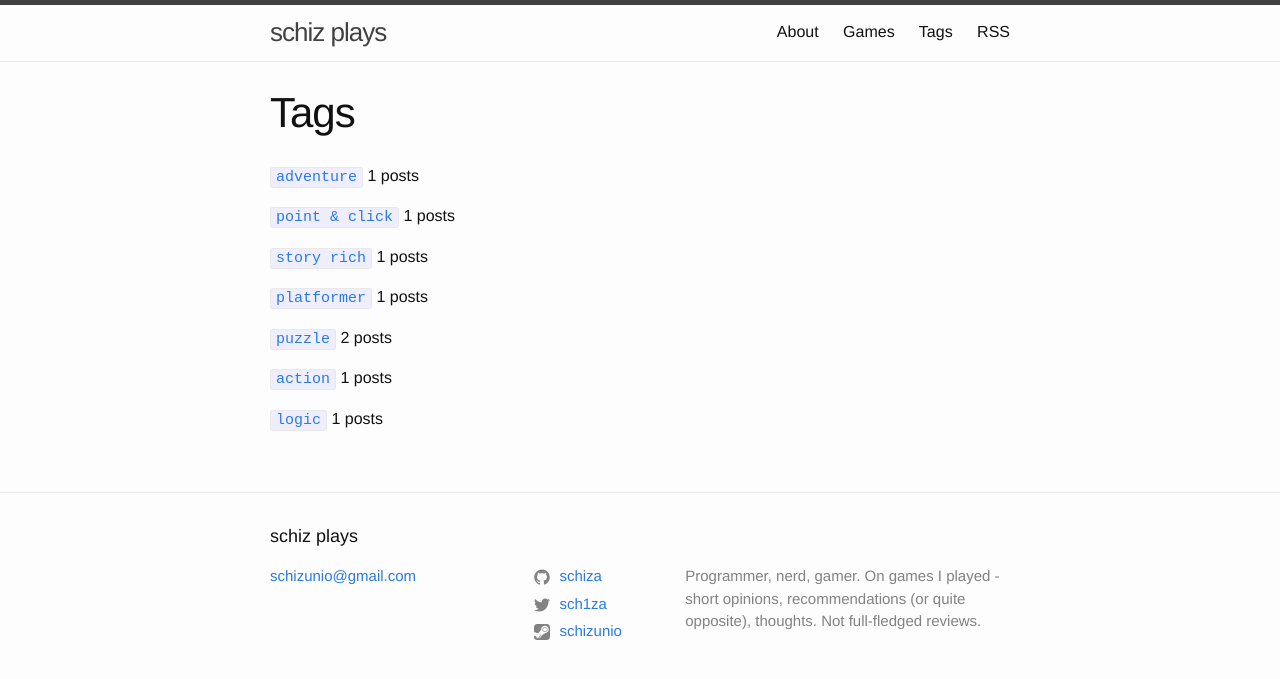
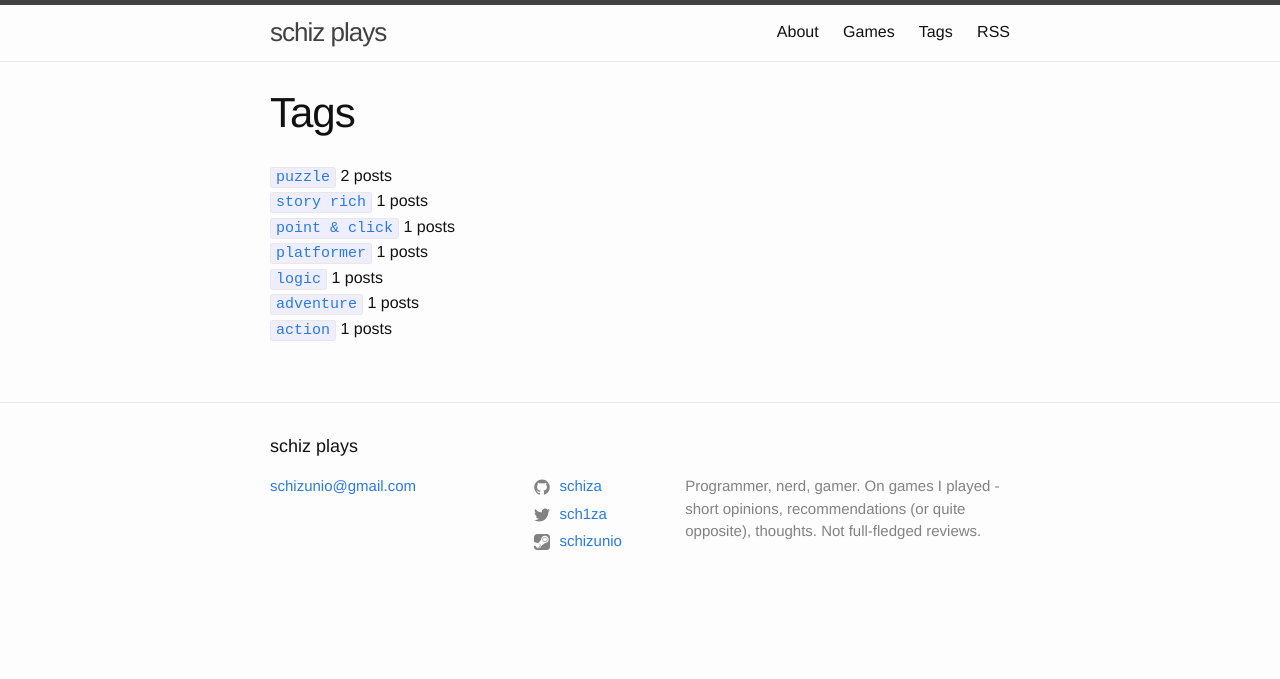
Before and after one commit to schiza/schiza.github.io, a Jekyll site: the page built from tags.html, in a window 1280 px wide. Shown: the top 679 px of the page. Built offline with Jekyll 4.4.1, drawn with Linux system fonts in a browser that asks for light colours.

Commit message:
Fix sorting on tags page

```diff
--- a/_sass/minima/_layout.scss
+++ b/_sass/minima/_layout.scss
@@ -260,3 +260,8 @@
     padding: $spacing-unit / 6;
   }
 }
+
+ul.no-list {
+  margin-left: 0px;
+  list-style-type: none;
+}
--- /dev/null
+++ b/tags.html
@@ -0,0 +1,17 @@
+---
+layout: page
+title: Tags
+permalink: /tags/
+---
+<ul class='no-list'>
+{% capture tags %}
+  {% for tag in site.tags %}
+    {% assign tag_name = tag[0] %}
+    {% assign posts_count = tag[1].size %}
+    <li data-sort={{posts_count}}>
+      <a href="/tag/{{ tag_name }}"><code><nobr>{{ tag_name }}</nobr></code></a> {{ posts_count }} posts
+    </li>
+  {% endfor %}
+{% endcapture %}
+{{ tags | split:'</li>' | sort | reverse | join:'</li>' }}
+</ul>
--- a/tags.md
+++ /dev/null
@@ -1,11 +0,0 @@
----
-layout: page
-title: Tags
-permalink: /tags/
----
-
-{% for tag in site.tags %}
-  {% assign tag_name = tag[0] %}
-  {% assign posts_count = tag[1].size %}
-  <a href="/tag/{{ tag_name }}"><code><nobr>{{ tag_name }}</nobr></code></a> {{ posts_count }} posts
-{% endfor %}
```
